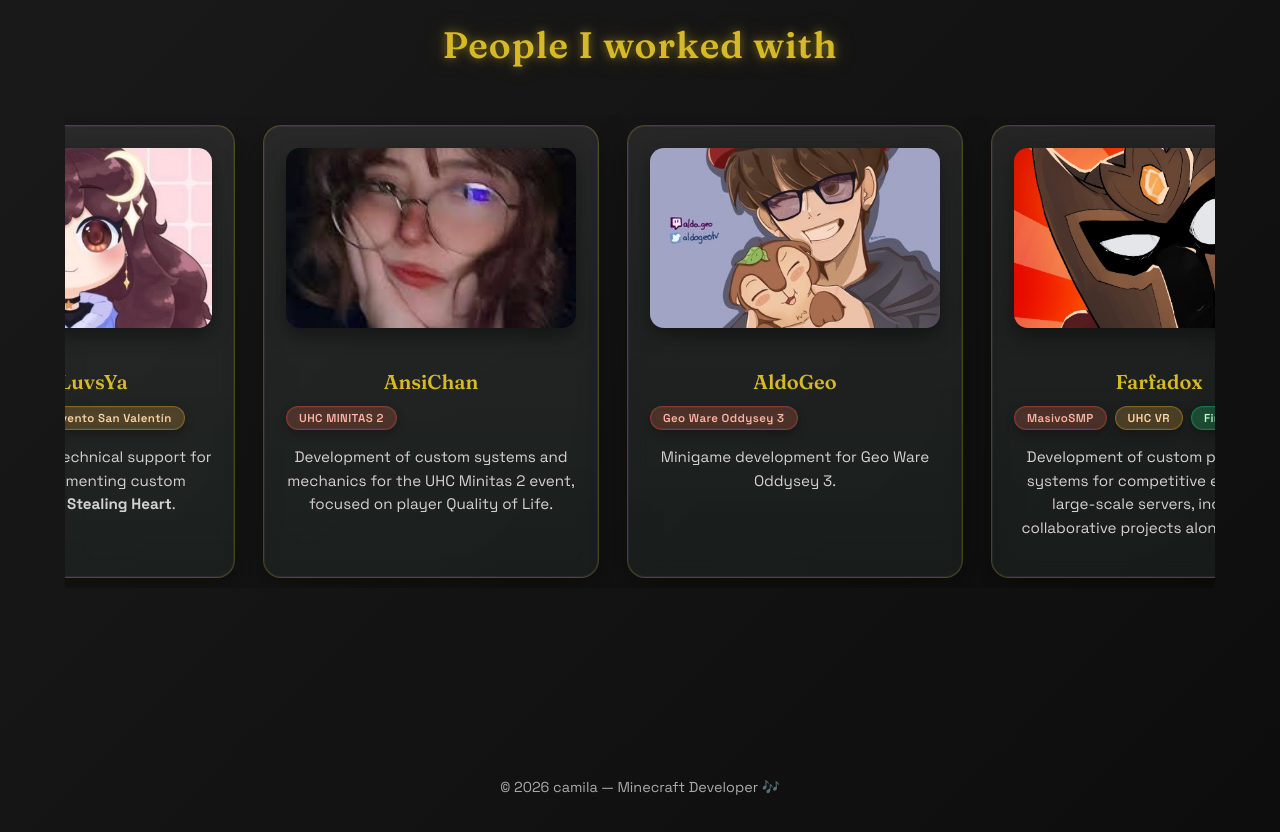
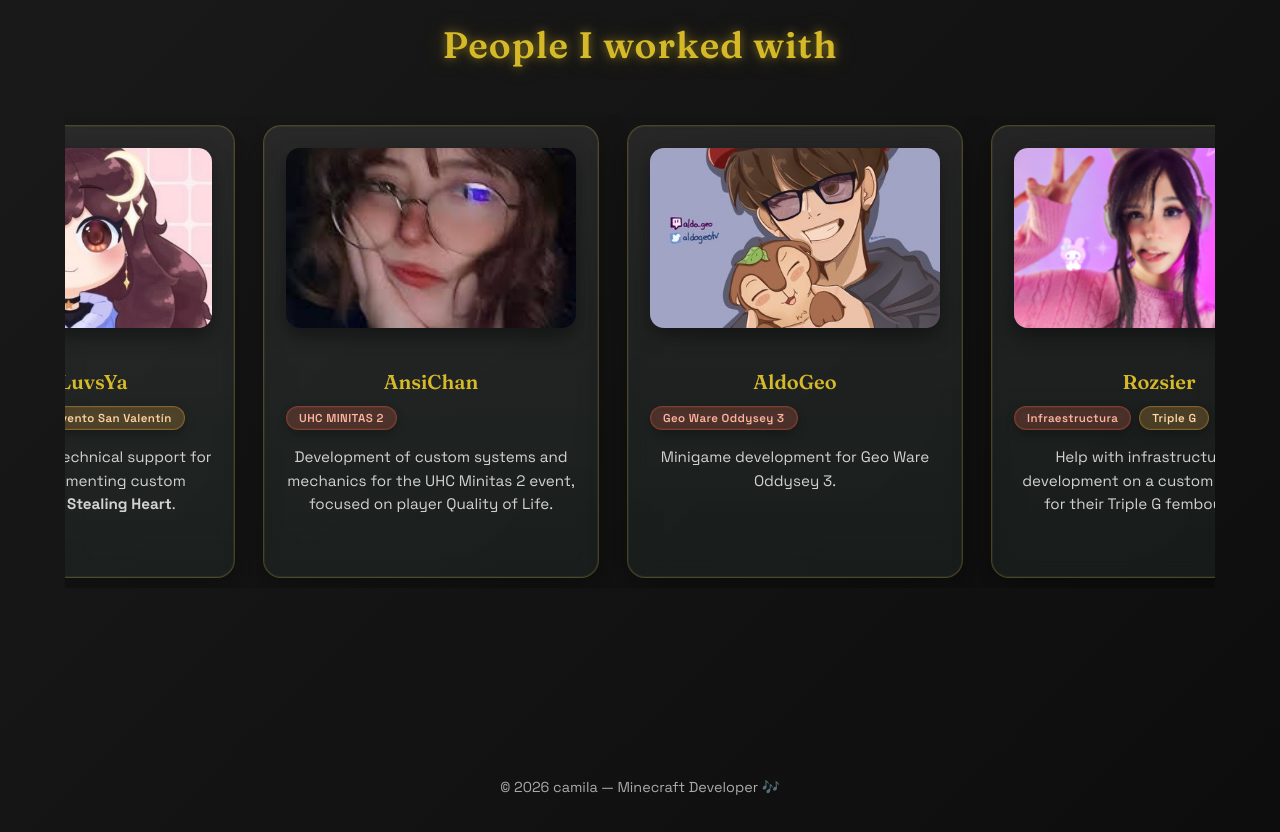
Before and after one commit to Camil4Dev/camila.portafolio.github.io, a plain HTML site: page skills.html in a window 1280 px wide. Shown: the part 2300-3132 px from the top of the page. Drawn offline with Linux system fonts and the light colour scheme.

Commit message:
feat: added rozsier to collabs

```diff
--- a/Script/lang.js
+++ b/Script/lang.js
@@ -97,6 +97,8 @@ const translations = {
       collabAnsi: "Desarrollo de sistemas y mecánicas personalizadas para el evento de UHC Minitas 2, enfocados en Quality of Life para los jugadores.",
 
       collabAldo: "Desarrollo de minijuegos para el Geo Ware Oddysey 3.",
+
+      collabRozsier: "Ayuda en infraestructura y desarrollo en un mod custom de props para su servidor femboy de la triple G.",
 
       backHome: "← Inicio",
       footer: "© 2026 camila — Minecraft Developer 🎶",
@@ -226,6 +228,8 @@ const translations = {
 
       collabAldo: "Minigame development for Geo Ware Oddysey 3.",
 
+      collabRozsier: "Help with infrastructure and development on a custom props mod for their Triple G femboy server.",
+
       backHome: "← Home",
       footer: "© 2026 camila — Minecraft Developer 🎶",
       langButton: "🇪🇸"
@@ -309,6 +313,9 @@ function changeLanguage() {
 
   const collabAldo = document.querySelector('[data-lang="collab-aldo"]');
   if (collabAldo) collabAldo.innerHTML = trans.collabAldo;
+
+  const collabRozsier = document.querySelector('[data-lang="collab-rozsier"]');
+  if (collabRozsier) collabRozsier.innerHTML = trans.collabRozsier;
 
 
 
--- a/skills.html
+++ b/skills.html
@@ -275,6 +275,25 @@
 </p>
 </div>
 
+<div class="collab-card">
+  <a href="https://x.com/Rozsier_" target="_blank" rel="noopener noreferrer">
+    <img src="images/collabs/rozsier.png" alt="Rozsier" loading="lazy" decoding="async">
+  </a>
+
+  <h3>
+    <a href="https://x.com/Rozsier_" target="_blank" rel="noopener noreferrer">Rozsier</a>
+  </h3>
+
+  <div class="collab-badges">
+    <span>Infraestructura</span>
+    <span>Triple G</span>
+  </div>
+
+  <p data-lang="collab-rozsier">
+  Ayuda en infraestructura y desarrollo en un mod custom de props para su servidor femboy de la triple G.
+</p>
+</div>
+
     </div>
   </div>
 </section>
```
Also changed, not shown: images/collabs/rozsier.png (added).
